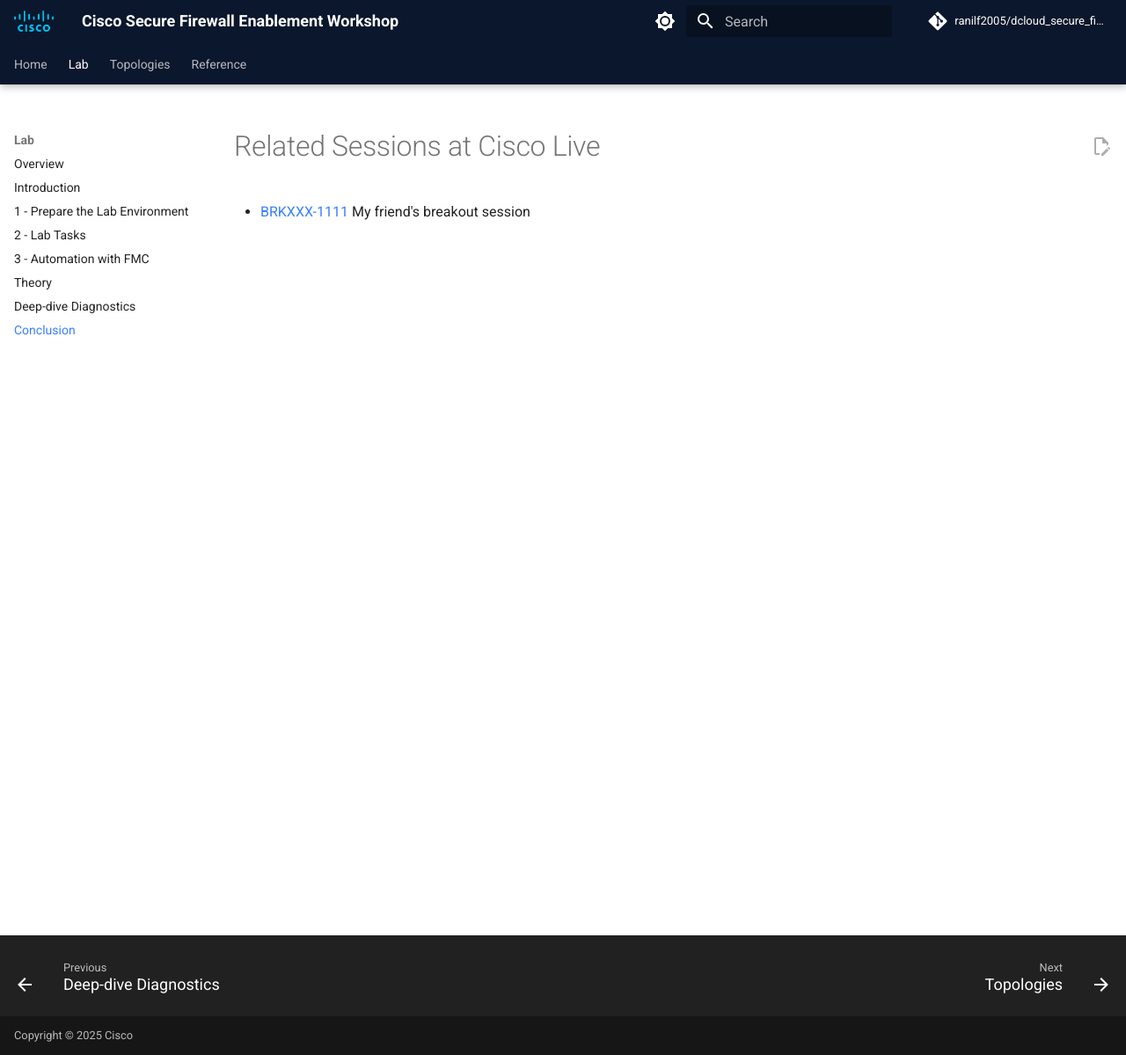
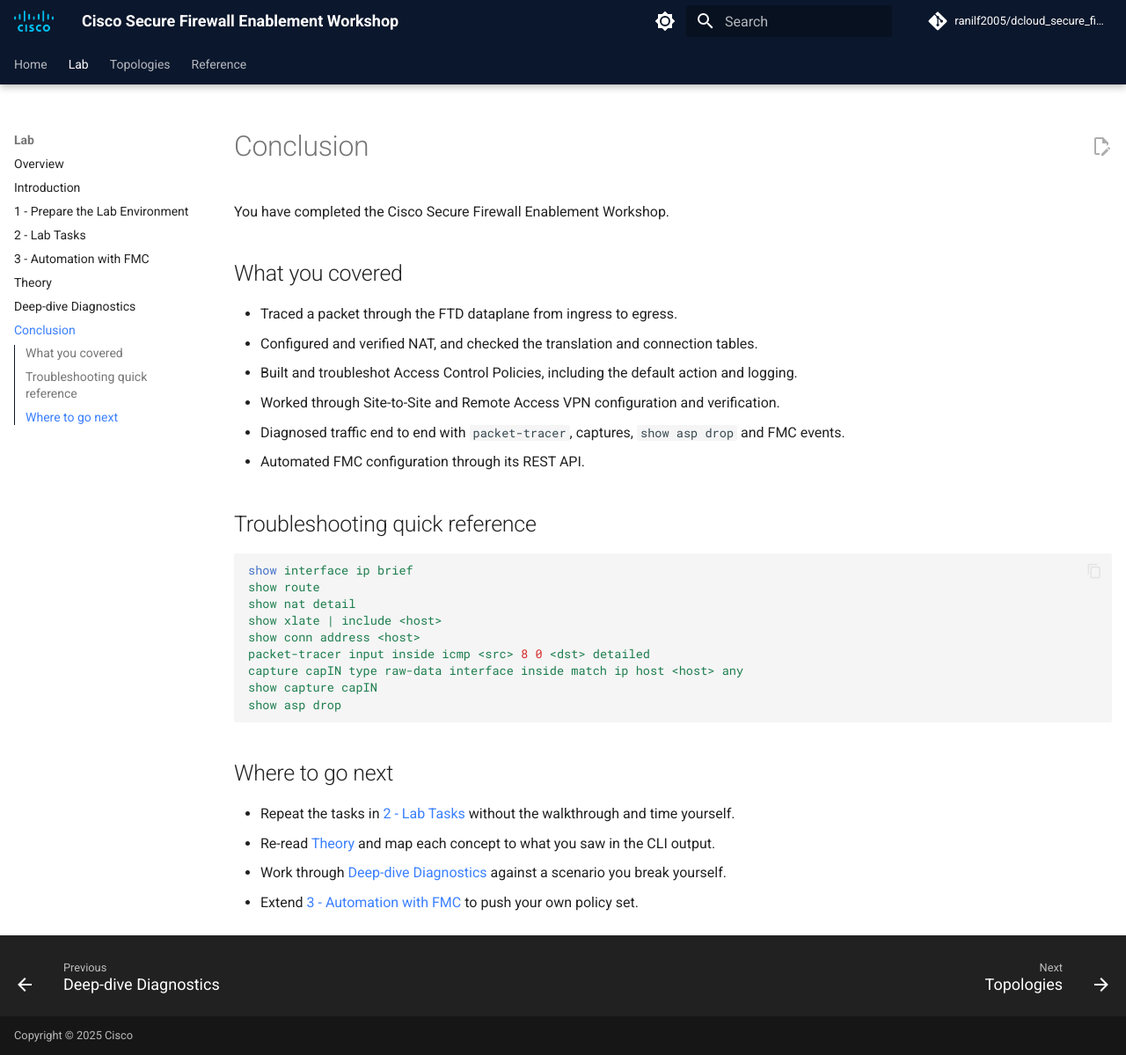
Before and after one commit to ranilf2005/dcloud_secure_firewall_lab, an MkDocs documentation site: the page built from docs/conclusion.md, in a window 1280 px wide and 1199 px high. Shown: the whole window at 88% size. Built offline with MkDocs 1.6.1 and Material for MkDocs 9.7.7, drawn with Linux system fonts in a browser that asks for light colours; comment, search, counter and statistics services are not loaded.

Commit message:
Replace Cisco Live placeholder with a real workshop conclusion

````diff
--- a/docs/conclusion.md
+++ b/docs/conclusion.md
@@ -1,3 +1,33 @@
-# Related Sessions at Cisco Live
+# Conclusion
 
-- [BRKXXX-1111](https://www.ciscolive.com/apjc/learn/session-catalog.html?search=BRKXXX-1111#/) My friend's breakout session
+You have completed the Cisco Secure Firewall Enablement Workshop.
+
+## What you covered
+
+- Traced a packet through the FTD dataplane from ingress to egress.
+- Configured and verified NAT, and checked the translation and connection tables.
+- Built and troubleshot Access Control Policies, including the default action and logging.
+- Worked through Site-to-Site and Remote Access VPN configuration and verification.
+- Diagnosed traffic end to end with `packet-tracer`, captures, `show asp drop` and FMC events.
+- Automated FMC configuration through its REST API.
+
+## Troubleshooting quick reference
+
+```nginx
+show interface ip brief
+show route
+show nat detail
+show xlate | include <host>
+show conn address <host>
+packet-tracer input inside icmp <src> 8 0 <dst> detailed
+capture capIN type raw-data interface inside match ip host <host> any
+show capture capIN
+show asp drop
+```
+
+## Where to go next
+
+- Repeat the tasks in [2 - Lab Tasks](lab-tasks.md) without the walkthrough and time yourself.
+- Re-read [Theory](theory.md) and map each concept to what you saw in the CLI output.
+- Work through [Deep-dive Diagnostics](deep-dive-diagnostics.md) against a scenario you break yourself.
+- Extend [3 - Automation with FMC](automation-fmc.md) to push your own policy set.
````
